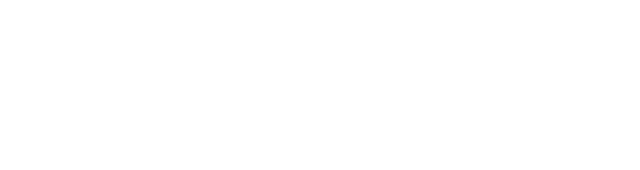
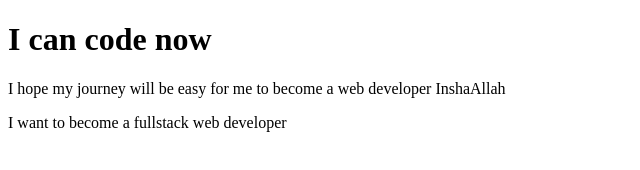
Before and after one commit to AfrinBintaAmzad/My-First-repo, a plain HTML site: page index.html in a window 1280 px wide. Shown: the whole page, without its empty margins (0-640 px from the left). Drawn offline with Linux system fonts and the light colour scheme.

Commit message:
added header

```diff
--- a/index.html
+++ b/index.html
@@ -7,6 +7,8 @@
     <title>My First Repo</title>
 </head>
 <body>
-
+    <h1>I can code now</h1>
+    <p>I hope my journey will be easy for me to become a web developer InshaAllah</p>
+    <p>I want to become a fullstack web developer</p>
 </body>
 </html>
```
